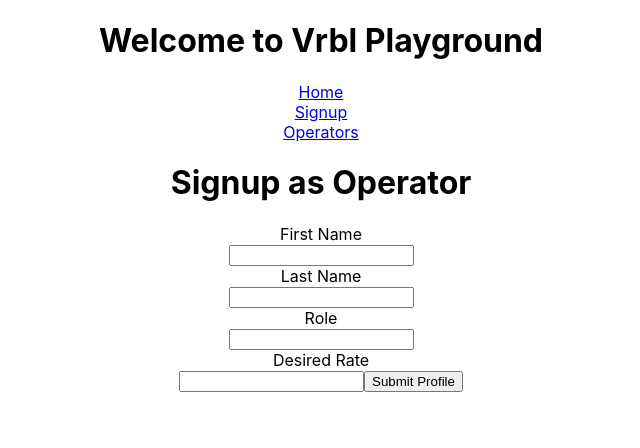
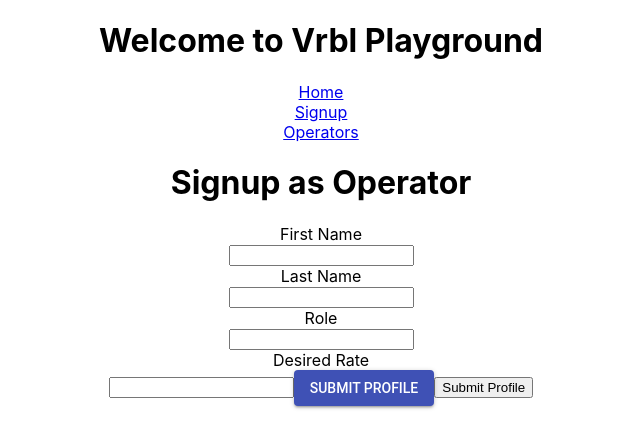
Before and after one commit to JonathanWaller/vrbl-playground, a React (Create React App) app: page /signup in a window 1280 px wide. Shown: the top 448 px of the page, without its empty margins (319-959 px from the left). Built offline with nearby package versions, Linux system fonts and the light colour scheme.

Commit message:
added material-ui, button

```diff
--- a/package.json
+++ b/package.json
@@ -3,6 +3,7 @@
   "version": "0.1.0",
   "private": true,
   "dependencies": {
+    "@material-ui/core": "^3.7.0",
     "axios": "^0.18.0",
     "body-parser": "^1.18.3",
     "dotenv": "^6.2.0",
--- a/src/components/Signup/Signup.js
+++ b/src/components/Signup/Signup.js
@@ -1,6 +1,7 @@
 import React, { Component } from "react";
 import "./Signup.scss";
 import axios from "axios";
+import Button from "@material-ui/core/Button";
 
 class Signup extends Component {
   constructor() {
@@ -42,6 +43,13 @@ class Signup extends Component {
         <input name="role" onChange={e => this.handleChange(e)} />
         <div>Desired Rate</div>
         <input name="rate" onChange={e => this.handleChange(e)} />
+        <Button
+          variant="contained"
+          color="primary"
+          onClick={() => this.handleSubmit(last, first, role, rate)}
+        >
+          Submit Profile
+        </Button>
         <button onClick={() => this.handleSubmit(last, first, role, rate)}>
           Submit Profile
         </button>
```
Also changed, not shown: 1 other file (tests, documents, lock files or other folders).
